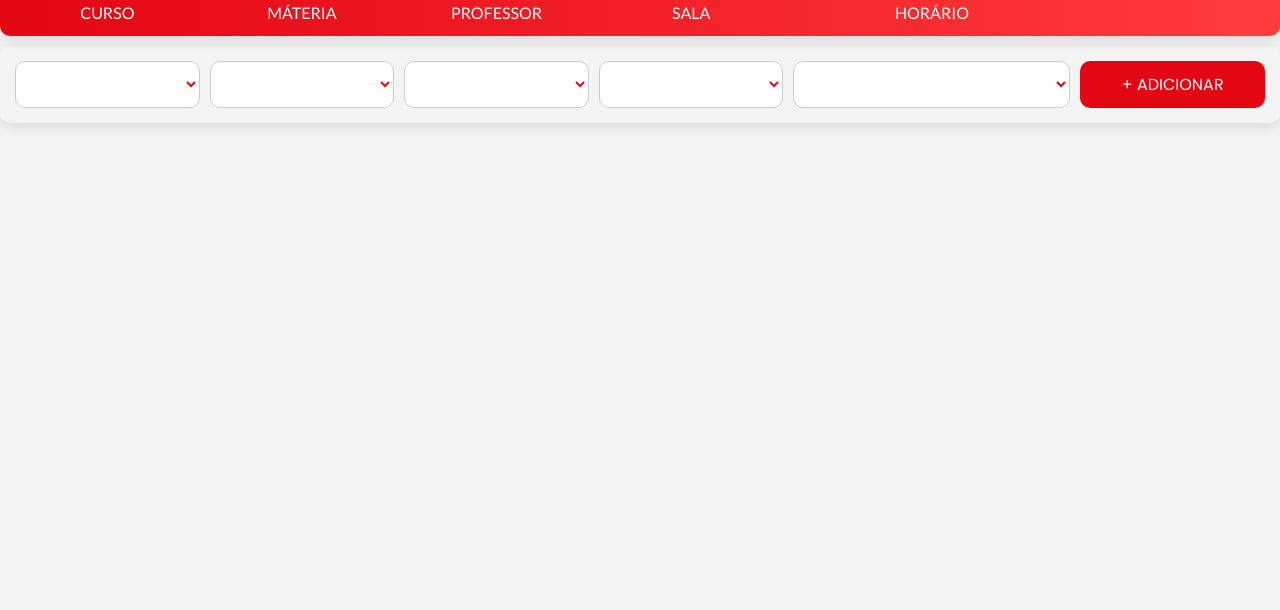
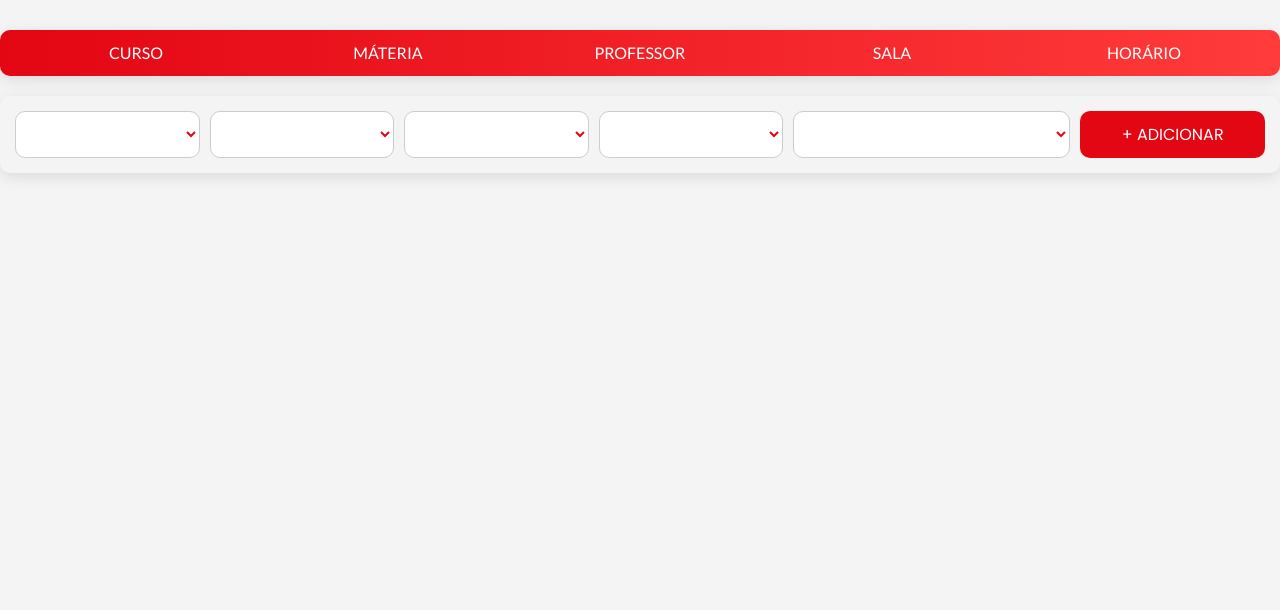
Before and after one commit to xandymagnus/gerenciador_sala, a plain HTML site: page front-end/html/adminView.html in a window 1280 px wide. Shown: the part 196-806 px from the top of the page. Drawn offline with Linux system fonts and the light colour scheme; a web font is replaced by a local one.

Commit message:
adicionando style.css para personalizar o ul

```diff
--- a/front-end/html/adminView.html
+++ b/front-end/html/adminView.html
@@ -7,6 +7,8 @@
     <link rel="icon" href="../imagens/logo_icon.png">
     <link rel="stylesheet" href="../css/reset.css">
     <link rel="stylesheet" href="../css/adminView.css">
+    <link rel="stylesheet" href="../css/style.css">
+
     <link rel="preconnect" href="https://fonts.googleapis.com">
     <link rel="preconnect" href="https://fonts.gstatic.com" crossorigin>
     <link href="https://fonts.googleapis.com/css2?family=Lato:ital,wght@0,100;0,300;0,400;0,700;0,900;1,100;1,300;1,400;1,700;1,900&family=Lora:ital,wght@0,400..700;1,400..700&family=Merriweather:ital,opsz,wght@0,18..144,300..900;1,18..144,300..900&family=Playfair+Display:ital,wght@0,400..900;1,400..900&display=swap" rel="stylesheet">
@@ -57,6 +59,9 @@
 
             <button type="submit" class="botao" class="poppins-regular">+ ADICIONAR</button>
         </div>
+
+        <ul>
+        </ul>
     </div>
 
     <script src="../js/admin.js"></script>
```
